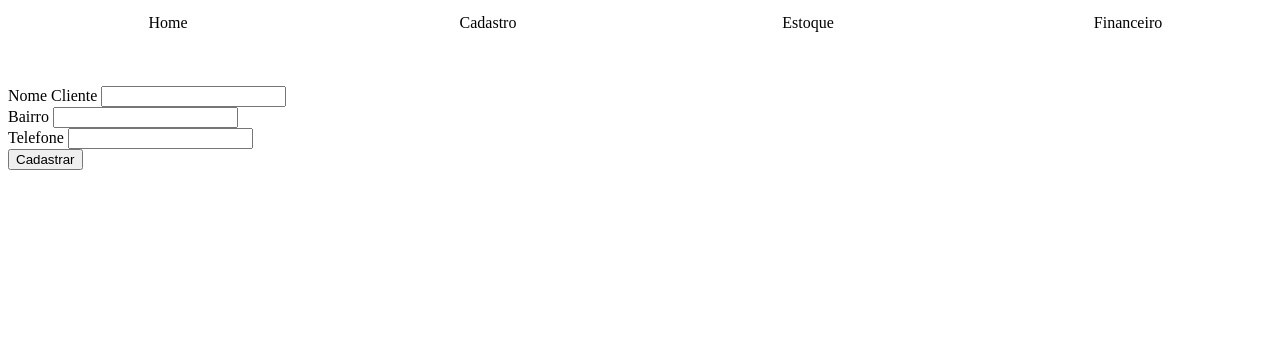
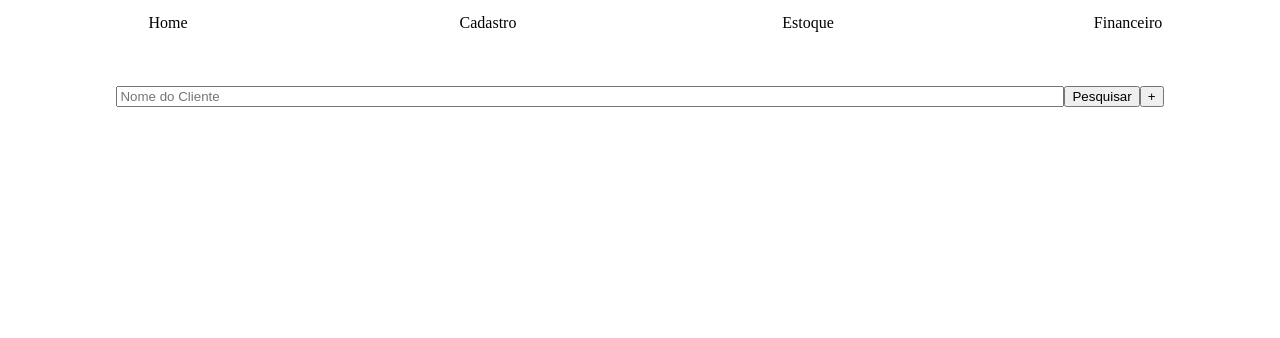
Before and after one commit to finderbit/controle_estoque_va, a Flask app: page /cadastro in a window 1280 px wide. Shown: the top 338 px of the page. Run offline with Flask 3, Linux system fonts and the light colour scheme.

Commit message:
Iniciando a pagina de cadastro

```diff
--- a/server/cadastro_cliente/cadastro_pessoas.py
+++ b/server/cadastro_cliente/cadastro_pessoas.py
@@ -1,4 +1,4 @@
-from flask import Blueprint, render_template, request,redirect,url_for
+from flask import Blueprint, render_template, request, redirect, url_for
 # from main import receber_dados
 
 bp_cadastro = Blueprint("cadastro_cliente", __name__)
@@ -19,14 +19,13 @@ tel == telefone
 @bp_cadastro.route("/cadastro", methods=["POST", "GET"])
 def cadastro():
     if request.method == "POST":
-        cliente = request.form["cliente"]
+        nome = request.form["nameclient"]
+        cpf = request.form["cpfclient"]
+        rua = request.form["rua"]
+        numero = request.form["numero"]
         bairro = request.form["bairro"]
-        # rua = request.form["rua"]
-        # cidade = request.form["cidade"]
-        tel = request.form["tel"]
-        print(tel)
-        # receber_dados(cliente,bairro,tel)
-
-        return render_template("cadastro_pessoa.html")
+        # print(nome, cpf, rua, numero, bairro)
+        print(nome)
+        return render_template("cadastro_pessoa.html", title_page="Cadastro de Cliente")
     elif request.method == "GET":
-        return render_template("cadastro_pessoa.html",title_page="Cadastro de Cliente")
+        return render_template("cadastro_pessoa.html", title_page="Cadastro de Cliente")
--- a/server/templates/cadastro_pessoa.html
+++ b/server/templates/cadastro_pessoa.html
@@ -2,34 +2,93 @@
 <html lang="pt-br">
 
 {% include 'partials/head.html' %}
+<style>
+    * {
+        box-sizing: border-box;
+    }
+
+    section {
+        width: 100%;
+        height: 10vh;
+        border-radius: 6px;
+    }
+
+    .form-search {
+        display: flex;
+        align-items: center;
+        justify-content: center;
+
+    }
+
+    #isearch {
+        width: 75%;
+        height: 12%;
+    }
+
+    .oculto {
+        display: none;
+
+    }
+
+    .ativo {
+        display: block;
+    }
+</style>
+
 <body>
     {% include "partials/header.html" %}
     <main>
-        <form method="post">
+        <section>
+            <form method="post" class="form-search">
+                <input type="text" name="search" id="isearch" placeholder="Nome do Cliente">
+                <input type="submit" value="Pesquisar">
+                <input type="button" value="+" onclick="openCadastro()">
+            </form>
+        </section>
+        <section class="cadastro oculto" id="cadastro">
+            <input type="button" onclick="fecharCadastro()" value="X">
+            <form class="form-cadastro" method="post">
                 <div>
-                <label for="inomecliente">Nome Cliente</label>
-                <input type="text" name="cliente" id="inomecliente">
+                    <label for="iname">Nome do Cliente:</label>
+                    <input type="text" name="nameclient" id="iname">
                 </div>
                 <div>
-     <!--            <label for="irua">Rua</label>
-                <input type="text" name="rua" id="irua">
- -->
-                <label for="ibairro">Bairro</label>
-                <input type="text" name="bairro" id="ibairro">
-
-           <!--      <label for="icidade">Cidade</label>
-                <input type="text" name="cidade" id="icidade"> -->
-
+                    <label for="icpf">CPF:</label>
+                    <input type="text" name="cpfclient" id="icpf">
                 </div>
                 <div>
-                <label for="itel">Telefone</label>
-                <input type="tel" name="tel" id="itel">
+                    <label for="irua">Rua:</label>
+                    <input type="text" name="rua" id="irua">
+                    <label for="inumero">Número da Casa:</label>
+                    <input type="number" name="numero" id="inumero">
+                    <label for="ibairro">Bairro:</label>
+                    <input type="text" name="bairro" id="ibairro">
                 </div>
-            <div>
                 <input type="submit" value="Cadastrar">
-            </div>
             </form>
+        </section>
     </main>
 </body>
+<script>
+    const areaCadastro = document.querySelector("#cadastro");
+    function openCadastro() {
+        for (const c of areaCadastro.classList) {
+            if ("oculto" === c) {
+                areaCadastro.classList.add("ativo")
+            }
+            else {
+
+                areaCadastro.classList.add("oculto")
+            }
+        }
+    }
+    function fecharCadastro() {
+        for (const c of areaCadastro.classList) {
+            if ("ativo" === c) {
+                areaCadastro.classList.remove("ativo")
+            }
+        }
+    }
+</script>
 
 </html>
```
Lines whose indentation alone changed are shown as unchanged.
